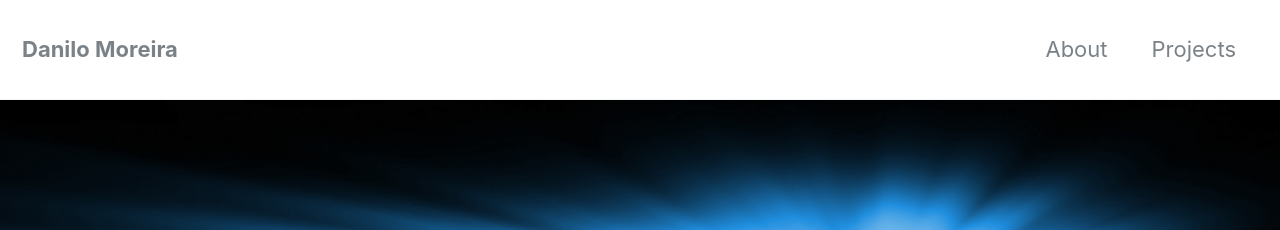
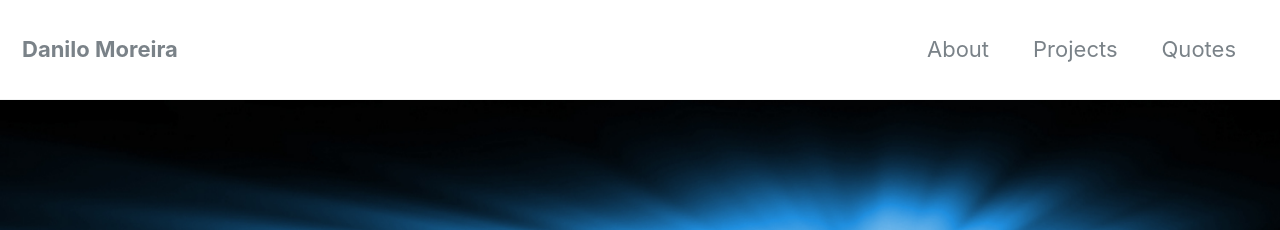
Before and after one commit to odanilomoreira/odanilomoreira.github.io, a Jekyll site: the page built from index.html, in a window 1280 px wide and 900 px high. Shown: the top 230 px of the window. Built offline with Jekyll 4.4.1, drawn with Linux system fonts in a browser that asks for light colours; nearby versions of some CDN libraries; the list of posts is cut into pages by our own code.

Commit message:
Page quotes as test

```diff
--- a/_data/navigation.yml
+++ b/_data/navigation.yml
@@ -4,6 +4,8 @@ main:
     url: /about/
   - title: "Projects"
     url: /projects/
+  - title: "Quotes"
+    url: /quotes/
   # - title: "About"
   #   url: https://mmistakes.github.io/minimal-mistakes/about/
   # - title: "Sample Posts"
```
Also changed, not shown: _pages/quotes.md (added, +5 -0 lines).
